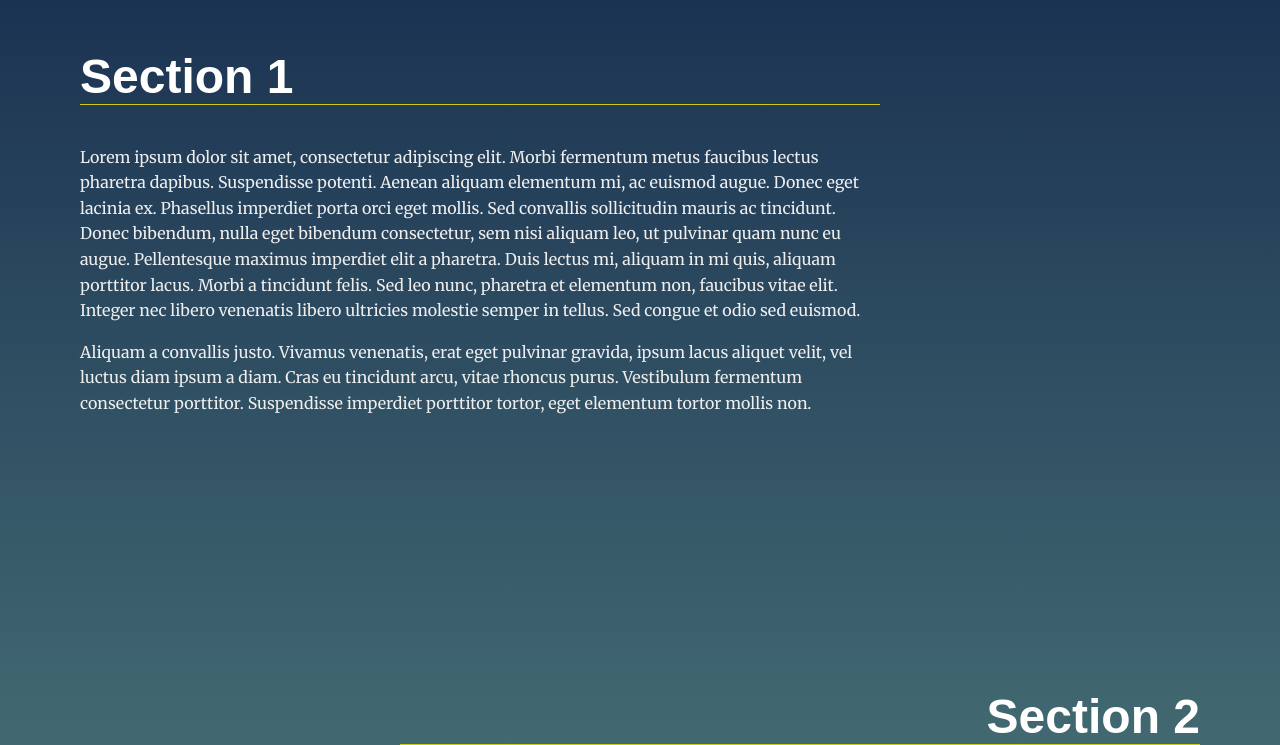
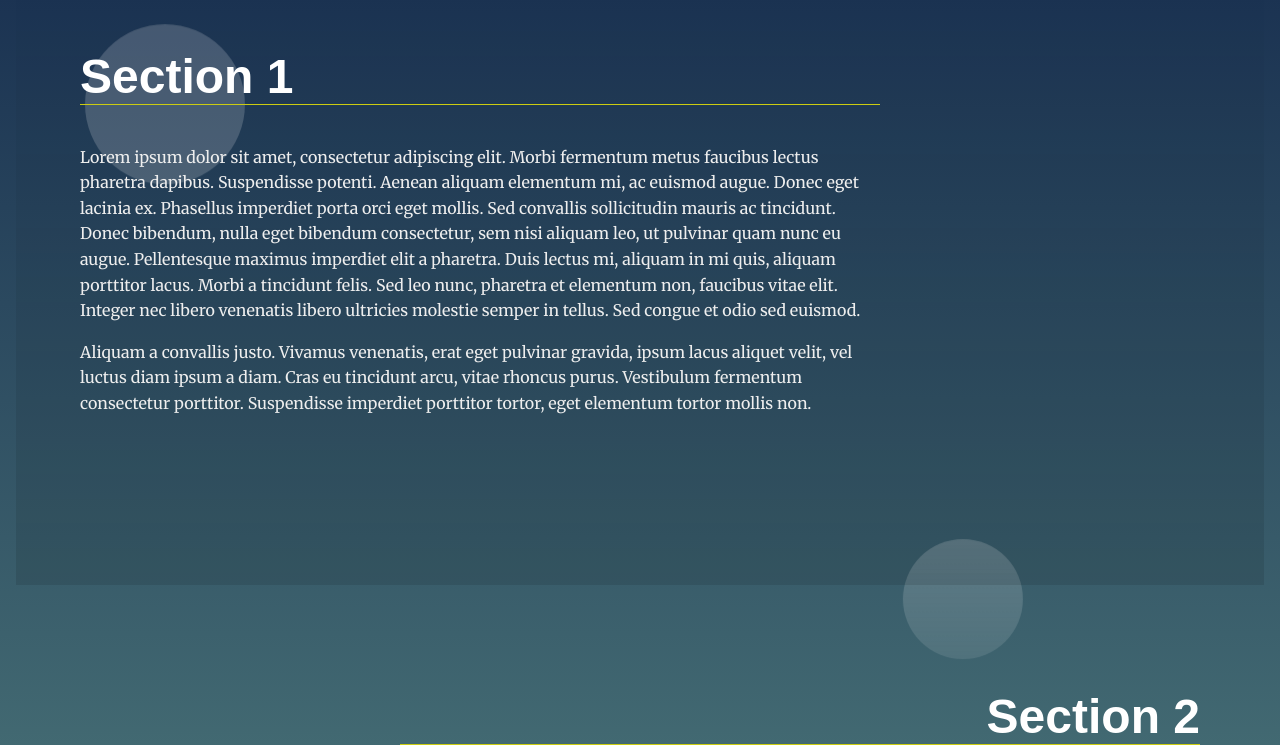
Before and after one commit to adamsarpatki/landing-page, a plain HTML site: page index.html in a window 1280 px wide. Both pictures are taken after a click on the link "Section 1". Shown: the part 526-1271 px from the top of the page. Drawn offline with Linux system fonts and the light colour scheme.

Commit message:
feat: add functionality to distinguish the section in view

```diff
--- a/css/styles.css
+++ b/css/styles.css
@@ -68,11 +68,6 @@ section {
 /* ---- Module Rules ---- */
 
 /* Navigation Styles*/
-/* #navbar__menu #navbar__list {
-    display: grid;
-    grid-auto-columns: minmax(auto, auto);
-    grid-auto-rows: 1fr;
-} */
 
 .navbar__menu ul {
     padding-left: 0;
--- a/js/app.js
+++ b/js/app.js
@@ -37,12 +37,23 @@ let buffer = document.createDocumentFragment();
 const pageNavbar = document.querySelector(".navbar__menu");
 const navList = document.querySelector("#navbar__list");
 
+function addActiveClass (event) {
+    const allSections = document.querySelectorAll("section");
+    for (section of allSections) {
+        if (section.className != null) {
+            section.classList.remove("your-active-class");
+        }
+    }
+    document.querySelector(event.target.hash).setAttribute("class", "your-active-class");
+}
+
 for (section of sectionContents) {
     const navElement = document.createElement("li");
     navElement.setAttribute("class", "menu__link");
     const navLink = document.createElement("a");
     navLink.setAttribute("class", ".menu__link");
     navLink.href = `#${section.id}`;
+    navLink.addEventListener("click", addActiveClass);
     navLink.textContent = section.title;
     navElement.appendChild(navLink);
     navList.appendChild(navElement);
```
Also changed, not shown: index.html (+0 -24 lines).
